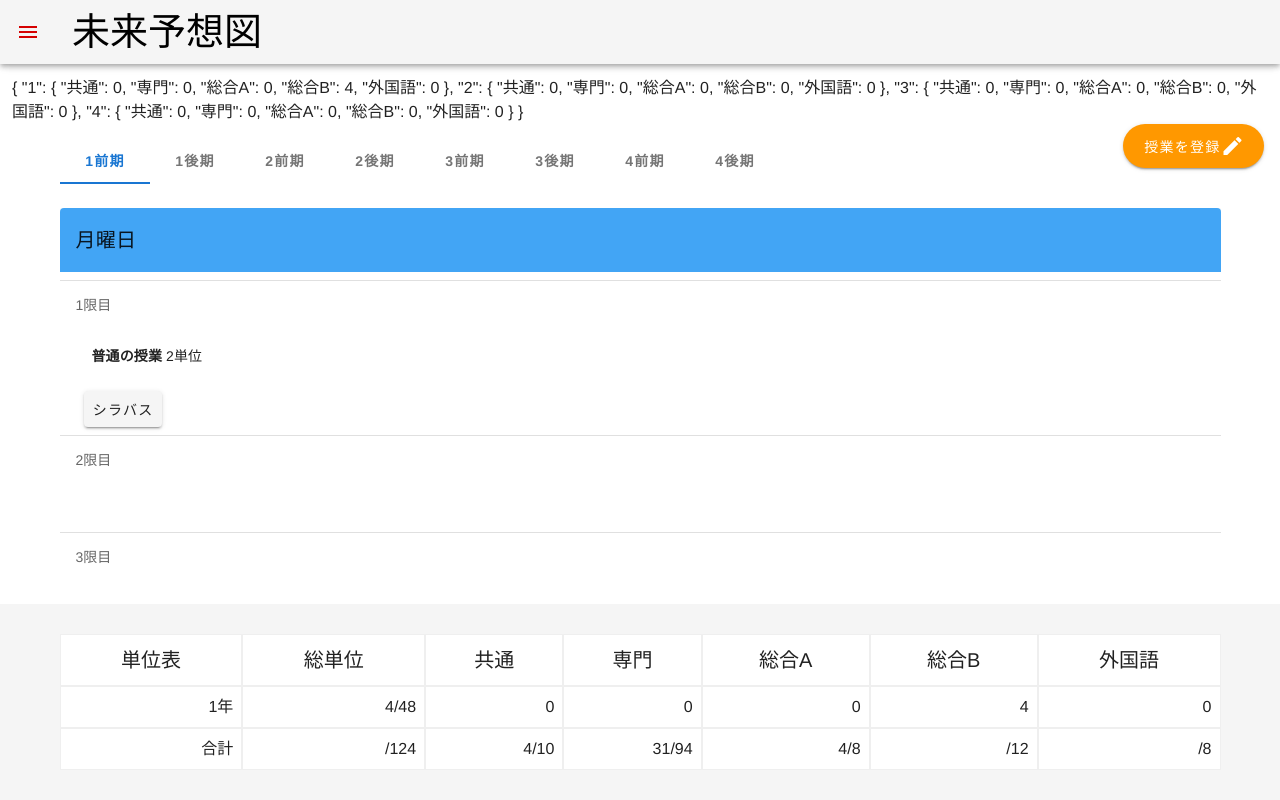
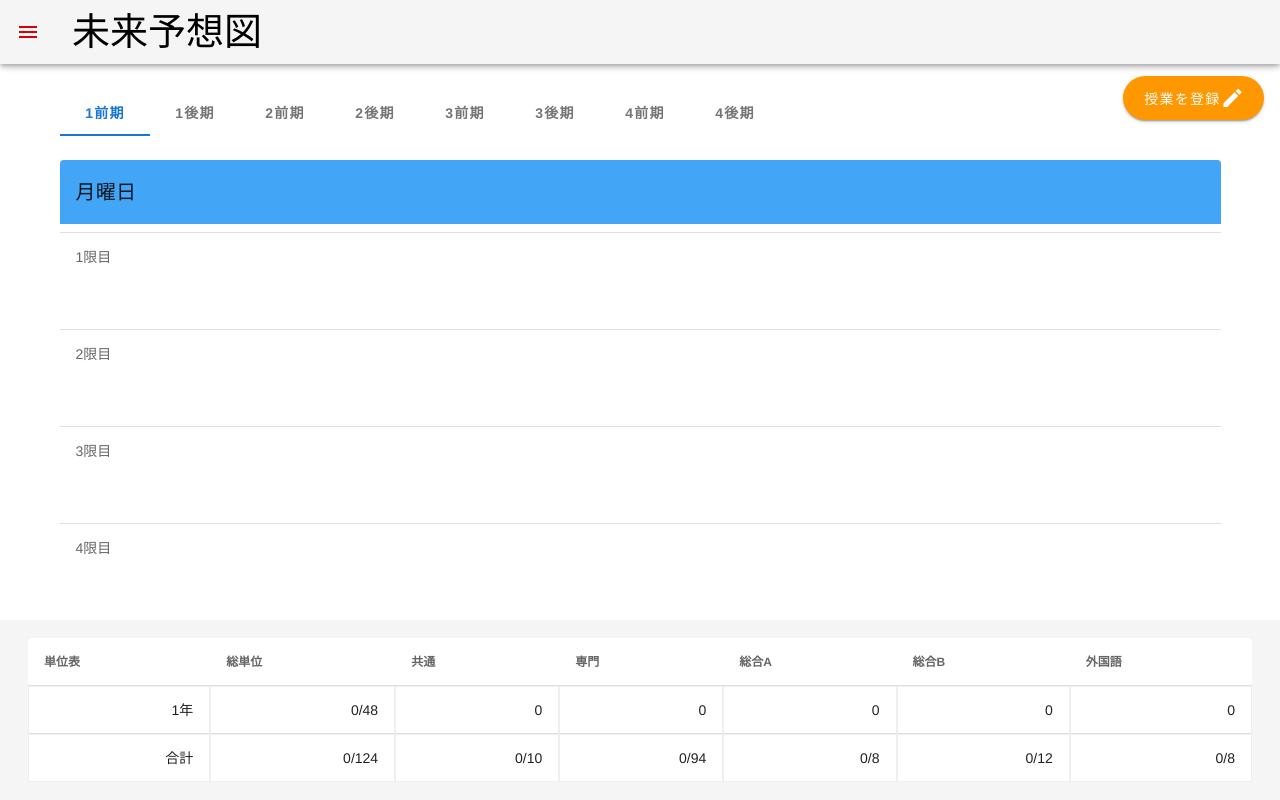
Before and after one commit to SystemEngineeringTeam/koukaten2019_front_vuetify, a Vue app: page /ClassSchedule in a window 1280 px wide. Shown: the top 800 px of the page. Built offline with nearby package versions, Linux system fonts and the light colour scheme.

Commit message:
単位表見た目以外はいいんで無いかな？

```diff
--- a/src/components/ClassSchedule/CreditCalculator.vue
+++ b/src/components/ClassSchedule/CreditCalculator.vue
@@ -1,22 +1,23 @@
 <template>
     <div>
-        <v-container>
-            <v-row>
-                <v-col cols="12">
-                    <v-simple-table>
+
+        <v-simple-table dence>
+            <thead>
             <tr>
-                            <td class="font_size">単位表</td>
-                            <td class="font_size">総単位</td>
-                            <td class="font_size">共通</td>
-                            <td class="font_size">専門</td>
-                            <td class="font_size">総合A</td>
-                            <td class="font_size">総合B</td>
-                            <td class="font_size">外国語</td>
+                <th>単位表</th>
+                <th>総単位</th>
+                <th>共通</th>
+                <th>専門</th>
+                <th>総合A</th>
+                <th>総合B</th>
+                <th>外国語</th>
             </tr>
+            </thead>
+            <tbody>
             <template v-for="i in 4">
                 <tr v-if="grade === i">
                     <td>{{i}}年</td>
-                                <td>{{year_total_unit(i)}}/48</td>
+                    <td>{{grade_total_unit(i)}}/48</td>
                     <td>{{$store.state.unit_list[i]["共通"]}}</td>
                     <td>{{$store.state.unit_list[i]["専門"]}}</td>
                     <td>{{$store.state.unit_list[i]["総合A"]}}</td>
@@ -24,28 +25,18 @@
                     <td>{{$store.state.unit_list[i]["外国語"]}}</td>
                 </tr>
             </template>
-                        <!--<tr>-->
-                            <!--<td>必修</td>-->
-                            <!--<td>/48</td>-->
-                            <!--<td>/4</td>-->
-                            <!--<td>/31</td>-->
-                            <!--<td>/4</td>-->
-                            <!--<td>必修はありません</td>-->
-                            <!--<td>/4</td>-->
-                        <!--</tr>-->
             <tr>
                 <td>合計</td>
-                            <td>/124</td>
-                            <td>4/10</td>
-                            <td>31/94</td>
-                            <td>4/8</td>
-                            <td>/12</td>
-                            <td>/8</td>
+                <td>{{total_unit()}}/124</td>
+                <td>{{compulsory_total_unit('共通')}}/10</td>
+                <td>{{compulsory_total_unit('専門')}}/94</td>
+                <td>{{compulsory_total_unit('総合A')}}/8</td>
+                <td>{{compulsory_total_unit('総合B')}}/12</td>
+                <td>{{compulsory_total_unit('外国語')}}/8</td>
             </tr>
+            </tbody>
         </v-simple-table>
-                </v-col>
-            </v-row>
-        </v-container>
+
     </div>
 </template>
 
@@ -54,8 +45,7 @@
 
     export default {
         data() {
-            return {
-            };
+            return {};
         },
 
         created() {
@@ -65,9 +55,23 @@
         },
         props: ["grade"],
         methods: {
-            year_total_unit(grade){
-                return this.$store.state.unit_list[grade]["共通"]+this.$store.state.unit_list[grade]["専門"]+this.$store.state.unit_list[grade]["総合A"]+this.$store.state.unit_list[grade]["総合B"];
+            total_unit() {
+                let total_unit = 0;
+                for (let grade = 1; grade <= 4; grade++) {
+                    total_unit += this.$store.state.unit_list[grade]["共通"] + this.$store.state.unit_list[grade]["専門"] + this.$store.state.unit_list[grade]["総合A"] + this.$store.state.unit_list[grade]["総合B"];
                 }
+                return total_unit;
+            },
+            grade_total_unit(grade) {
+                return this.$store.state.unit_list[grade]["共通"] + this.$store.state.unit_list[grade]["専門"] + this.$store.state.unit_list[grade]["総合A"] + this.$store.state.unit_list[grade]["総合B"];
+            },
+            compulsory_total_unit(compulsory){
+                let total_unit = 0;
+                for (let grade = 1; grade <= 4; grade++) {
+                    total_unit += this.$store.state.unit_list[grade][compulsory];
+                }
+                return total_unit;
+            },
         }
     };
 </script>
--- a/src/pages/ClassSchedule.vue
+++ b/src/pages/ClassSchedule.vue
@@ -1,7 +1,6 @@
 <template>
 
   <div class="wrapper">
-    {{$store.state.unit_list}}
     <v-container>
       <v-row>
         <v-col cols="12">
--- a/src/store.js
+++ b/src/store.js
@@ -16,41 +16,7 @@ export default new Vuex.Store({
         ],
         select_units: {},
         looking_timetable: {grade: 1, semester: '前期'},
-        registered_lectures: [
-            {
-                "subject_code": "k1025",
-                "class_code": "20",
-                "name": "普通の授業",
-                "teacher_name1": "秦 健心",
-                "teacher_name2": "先 生名",
-                "classification": "総合B",
-                "compulsory": "選択",
-                "isenglish": false,
-                "grade": 1,
-                "semester": "前期",
-                "weekday": "mon",
-                "lec_time": 1,
-                "continuous": 1,
-                "unit": 2,
-                "syllabus": "https://hackmd.io/@8UP5vEhpRieQqC06SyUfsg/S1WpVJSBH",
-            }, {
-                "subject_code": "k1025",
-                "class_code": "20",
-                "name": "普通の授業",
-                "teacher_name1": "秦 健心",
-                "teacher_name2": "先 生名",
-                "classification": "総合B",
-                "compulsory": "選択",
-                "isenglish": false,
-                "grade": 1,
-                "semester": "前期",
-                "weekday": "mon",
-                "lec_time": 1,
-                "continuous": 1,
-                "unit": 2,
-                "syllabus": "https://hackmd.io/@8UP5vEhpRieQqC06SyUfsg/S1WpVJSBH",
-            }
-        ],
+        registered_lectures: [],
         can_register_lectures: [
             {
                 "subject_code": "k1025",
```
Lines whose indentation alone changed are shown as unchanged.
